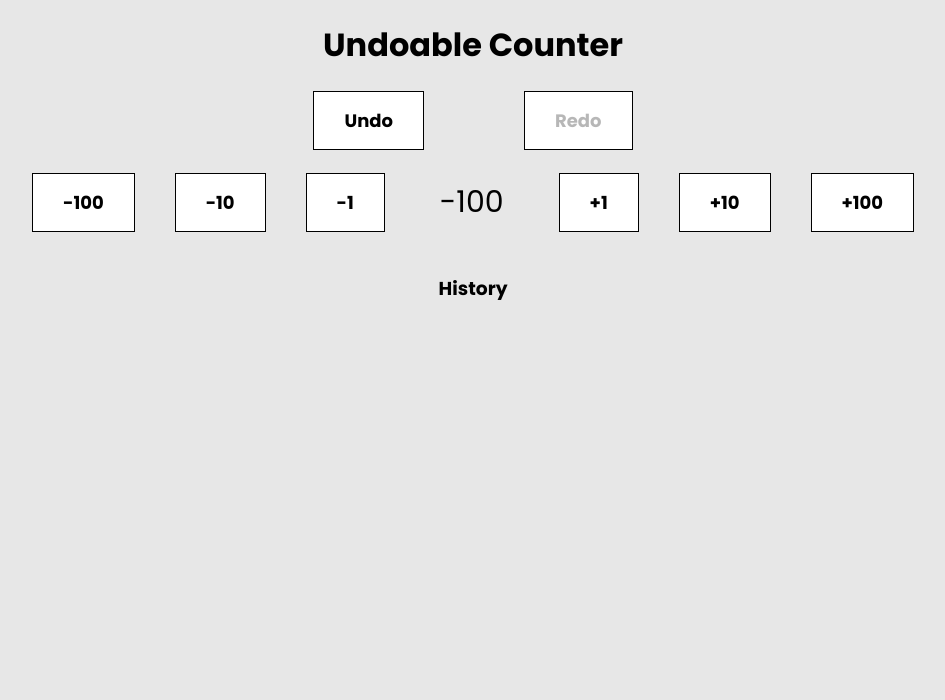
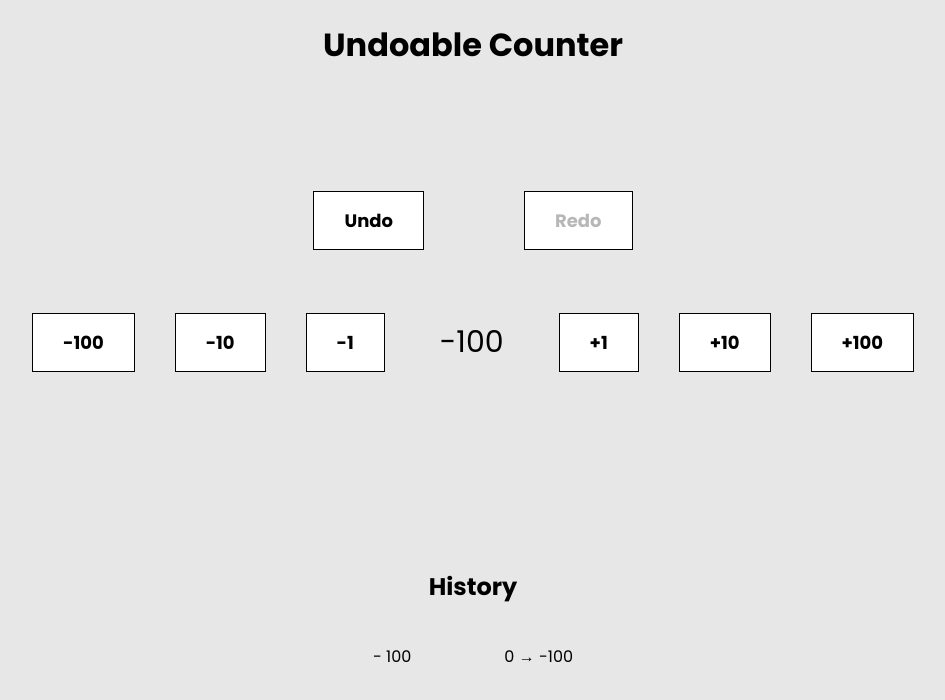
Before and after one commit to RichardVerbraak/undoable-counter, a React (Create React App) app: page / in a window 1280 px wide. Both pictures are taken after a click on the button "-100". Shown: the top 700 px of the page, without its empty margins (167-1112 px from the left). Built offline with nearby package versions, Linux system fonts and the light colour scheme.

Commit message:
Forgot to add the History Tracker part to the app

```diff
--- a/src/components/Counter.js
+++ b/src/components/Counter.js
@@ -1,4 +1,4 @@
-import React, { useReducer } from 'react'
+import React, { useEffect, useReducer } from 'react'
 import countReducer from '../countReducer'
 
 const Counter = () => {
@@ -54,6 +54,7 @@ const Counter = () => {
 				<h1>Undoable Counter</h1>
 			</header>
 
+			<div className='counter-section'>
 				<div className='undo-redo-buttons'>
 					<button
 						onClick={() => {
@@ -125,11 +126,27 @@ const Counter = () => {
 						+100
 					</button>
 				</div>
+			</div>
 
-			<div className='history'>
+			<div className='history-section'>
 				<header>
-					<h3>History</h3>
+					<h3 className='history-title'>History</h3>
 				</header>
+				<div className='history-container'>
+					{state.history.map((action, index) => {
+						return (
+							<div className='history__feed'>
+								<p key={index} className='history__action'>
+									{action.type === 'DECREMENT' ? '-' : '+'} {action.number}{' '}
+								</p>
+
+								<p className='history__count'>
+									{action.prevCount} &rarr; {state.count}
+								</p>
+							</div>
+						)
+					})}
+				</div>
 			</div>
 		</div>
 	)
--- a/src/countReducer.js
+++ b/src/countReducer.js
@@ -6,7 +6,7 @@ const countReducer = (state, action) => {
 				count: state.count + action.payload,
 				history: [
 					...state.history,
-					{ type: 'INCREMENT', number: action.payload },
+					{ type: 'INCREMENT', number: action.payload, prevCount: state.count },
 				],
 			}
 
@@ -16,7 +16,7 @@ const countReducer = (state, action) => {
 				count: state.count - action.payload,
 				history: [
 					...state.history,
-					{ type: 'DECREMENT', number: action.payload },
+					{ type: 'DECREMENT', number: action.payload, prevCount: state.count },
 				],
 			}
 
--- a/src/index.css
+++ b/src/index.css
@@ -20,6 +20,16 @@ body {
 .undo-redo-buttons {
 	display: flex;
 	gap: 10rem;
+}
+
+.counter-section {
+	display: flex;
+	flex-direction: column;
+	justify-content: space-between;
+	align-items: center;
+	gap: 4rem;
+
+	padding: 10rem;
 }
 
 .counter-container {
@@ -54,3 +64,33 @@ body {
 
 .counter-button {
 }
+
+.history-section {
+	display: flex;
+	flex-direction: column;
+	align-items: center;
+
+	padding: 5rem;
+}
+
+.history-container {
+	display: flex;
+	flex-direction: column-reverse;
+	justify-content: space-between;
+	width: 20rem;
+}
+
+.history-title {
+	font-size: 2.4rem;
+}
+
+.history__feed {
+	display: flex;
+}
+
+.history__action {
+	margin-right: auto;
+}
+
+.history__count {
+}
```
Lines whose indentation alone changed are shown as unchanged.
